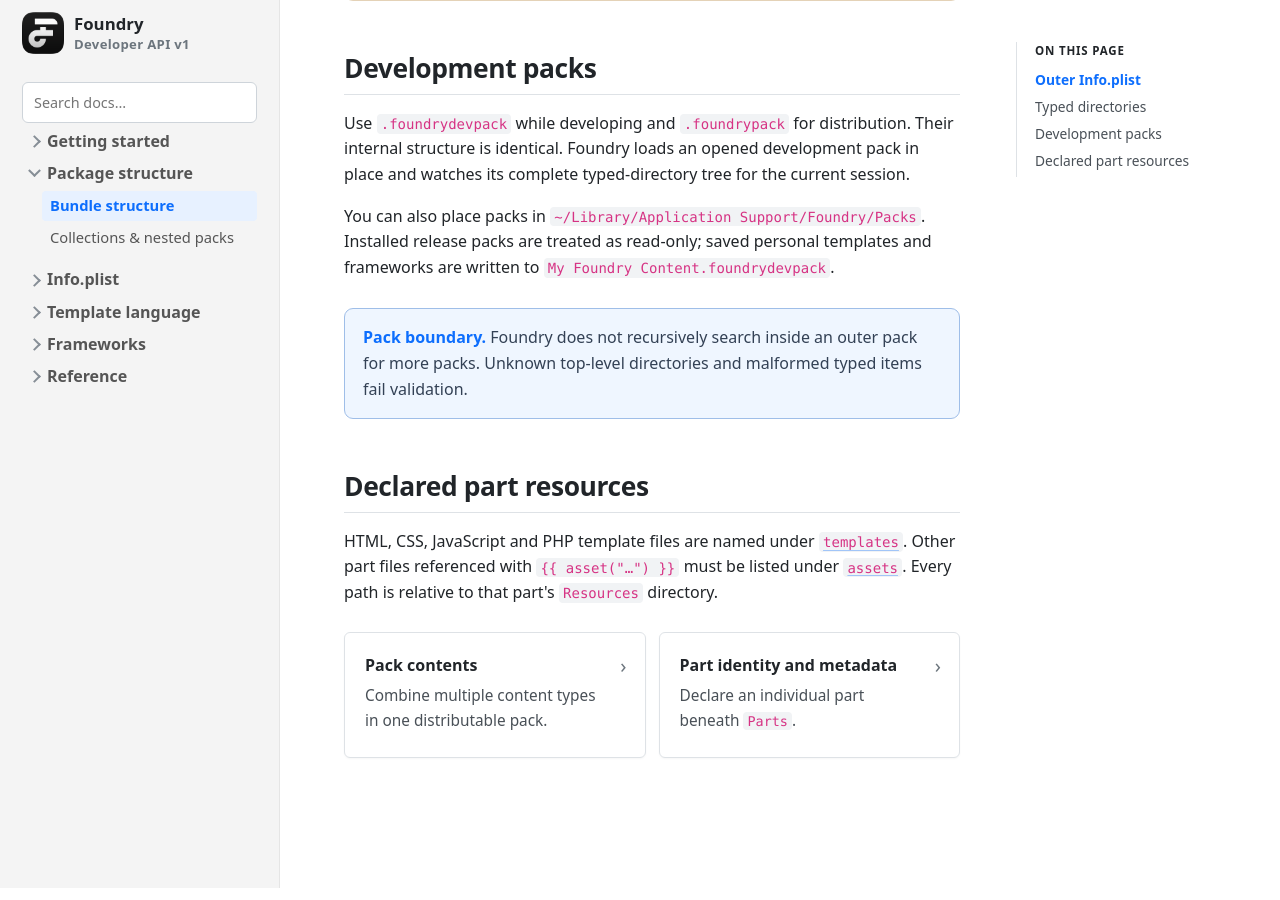
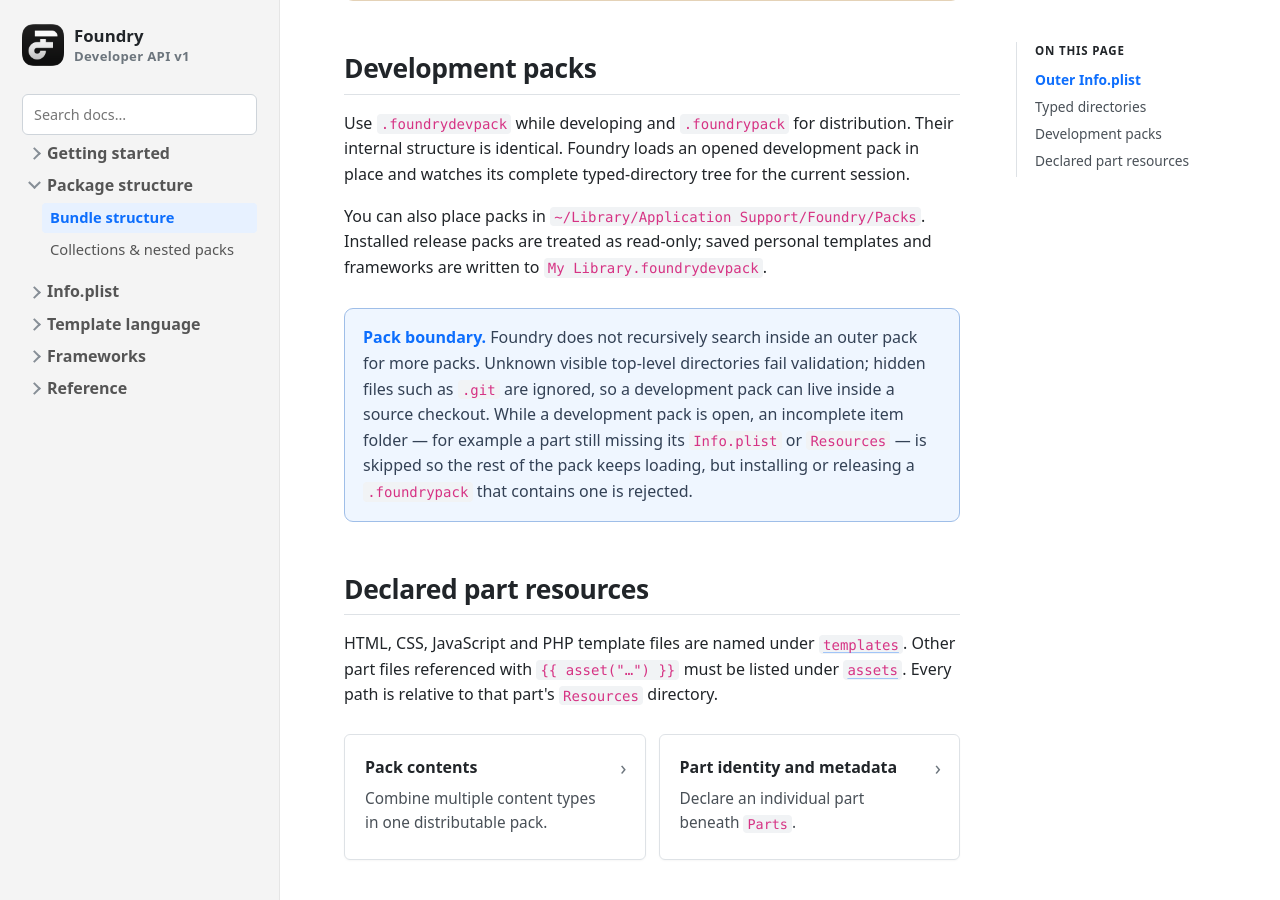
Before and after one commit to doobox/foundry-developer-api, a Jekyll site: the page built from bundle-structure.md, in a window 1280 px wide and 900 px high, scrolled down 1708 px. Built offline with Jekyll 4.4.1, drawn with Linux system fonts in a browser that asks for light colours.

Commit message:
Finish v2 pack format migration and document authoring-time item tolerance
The quick-start troubleshooting tip described the retired Contents/
layout; it now checks for the v2 root manifest and typed part folder.
The pack-boundary note covers hidden-file tolerance, incomplete items
being skipped in open dev packs, and installs rejecting them. The
personal pack is now named My Library.

Co-Authored-By: Claude Fable 5 <noreply@anthropic.com>

```diff
--- a/bundle-structure.md
+++ b/bundle-structure.md
@@ -64,8 +64,8 @@ Example.foundrypack/
 
 <h2>Development packs</h2>
 <p>Use <code>.foundrydevpack</code> while developing and <code>.foundrypack</code> for distribution. Their internal structure is identical. Foundry loads an opened development pack in place and watches its complete typed-directory tree for the current session.</p>
-<p>You can also place packs in <code>~/Library/Application Support/Foundry/Packs</code>. Installed release packs are treated as read-only; saved personal templates and frameworks are written to <code>My Foundry Content.foundrydevpack</code>.</p>
-<div class="note"><strong>Pack boundary.</strong> Foundry does not recursively search inside an outer pack for more packs. Unknown top-level directories and malformed typed items fail validation.</div>
+<p>You can also place packs in <code>~/Library/Application Support/Foundry/Packs</code>. Installed release packs are treated as read-only; saved personal templates and frameworks are written to <code>My Library.foundrydevpack</code>.</p>
+<div class="note"><strong>Pack boundary.</strong> Foundry does not recursively search inside an outer pack for more packs. Unknown visible top-level directories fail validation; hidden files such as <code>.git</code> are ignored, so a development pack can live inside a source checkout. While a development pack is open, an incomplete item folder — for example a part still missing its <code>Info.plist</code> or <code>Resources</code> — is skipped so the rest of the pack keeps loading, but installing or releasing a <code>.foundrypack</code> that contains one is rejected.</div>
 
 <h2>Declared part resources</h2>
 <p>HTML, CSS, JavaScript and PHP template files are named under <a href="templates.html"><code>templates</code></a>. Other part files referenced with <code>{{ asset("…") }}</code> must be listed under <a href="manifest-resources.html"><code>assets</code></a>. Every path is relative to that part's <code>Resources</code> directory.</p>
```
Also changed, not shown: quick-start.md (+1 -1 lines).
